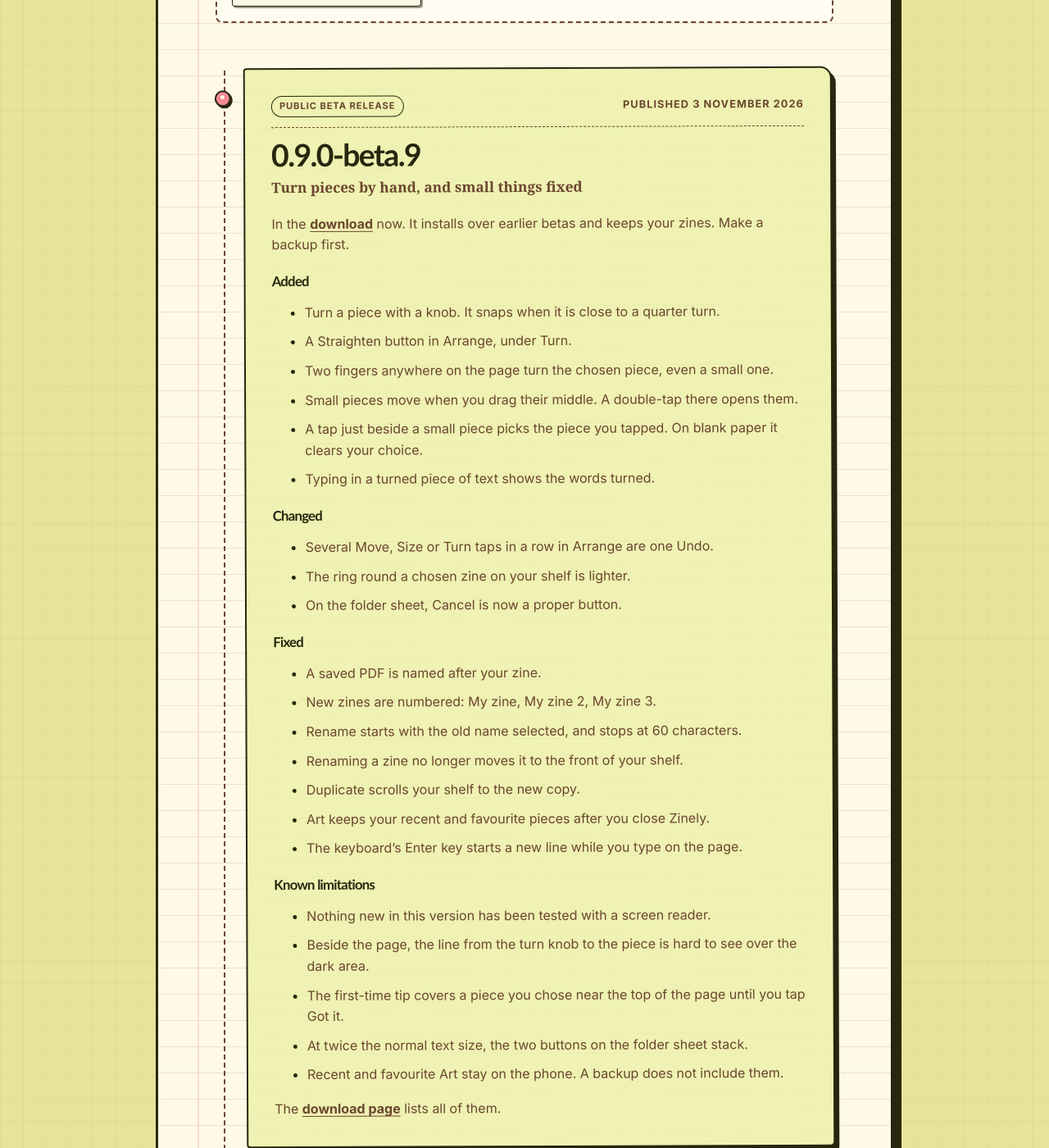
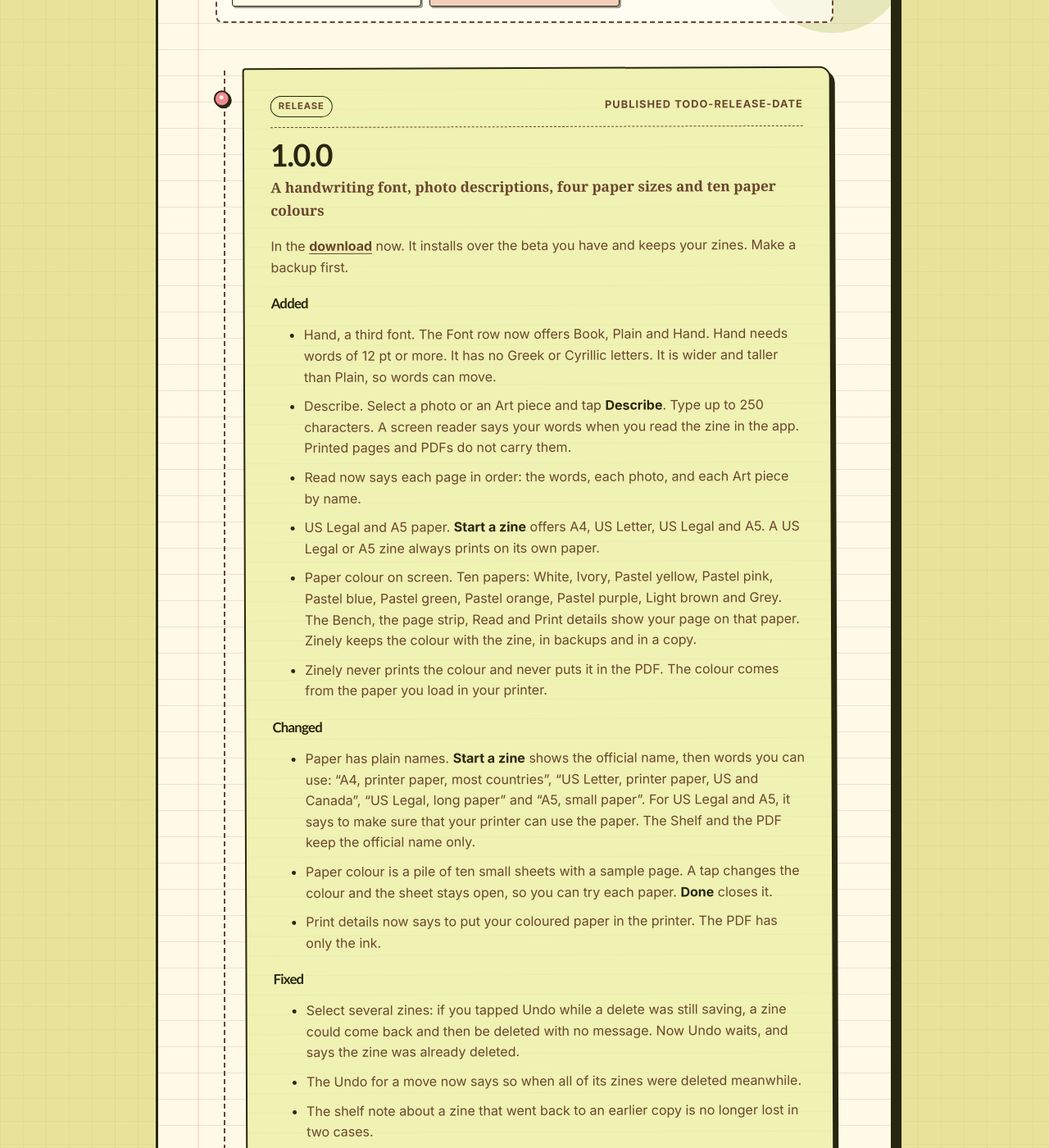
Before and after one commit to aritr-codes/zinely-android, a Jekyll site: the page website/changelog/index.html, which Jekyll copies as it is, in a window 1280 px wide and 1400 px high, scrolled down 1125 px. Shown: the whole window at 82% size. Built offline with Jekyll 4.4.1, drawn with Linux system fonts in a browser that asks for light colours; some of the changed text lies outside the part shown.

Commit message:
site: Zinely 1.0.0 download, changelog and roadmap (release facts still placeholders)
Co-Authored-By: Claude Sonnet 5.5 <noreply@anthropic.com>

```diff
--- a/website/changelog/index.html
+++ b/website/changelog/index.html
@@ -37,12 +37,13 @@
       <section class="journal-status" aria-labelledby="status-title">
         <h2 id="status-title">Where things stand</h2>
         <dl>
-          <div><dt>In the download</dt><dd><a href="../download/">0.9.0-beta.9</a>. Public beta. Released 3 November 2026.</dd></div>
+          <div><dt>In the download</dt><dd><a href="../download/">1.0.0</a>. Released TODO-RELEASE-DATE.</dd></div>
           <div><dt>Coming up</dt><dd>See <a href="../roadmap/">what’s next</a>.</dd></div>
         </dl>
       </section>
 
       <nav class="journal-index" aria-label="Jump to an update">
+        <a href="#v1-0-0"><span>Release</span><strong>1.0.0</strong></a>
         <a href="#beta-9"><span>Public beta</span><strong>beta.9</strong></a>
         <a href="#beta-8"><span>Public beta</span><strong>beta.8</strong></a>
         <a href="#beta-7"><span>Public beta</span><strong>beta.7</strong></a>
@@ -63,6 +64,51 @@
 
       <div class="journal-timeline">
 
+      <section class="release-entry journal-entry public-release" id="v1-0-0">
+        <span class="journal-pin" aria-hidden="true"></span>
+        <header class="release-heading">
+          <p class="release-channel">Release</p>
+          <p class="release-date">Published <time datetime="TODO-RELEASE-DATE">TODO-RELEASE-DATE</time></p>
+        </header>
+        <h2>1.0.0</h2>
+        <p class="release-theme">A handwriting font, photo descriptions, four paper sizes and ten paper colours</p>
+        <p>In the <a href="../download/">download</a> now. It installs over the beta you have and keeps your zines. Make a backup first.</p>
+        <h3>Added</h3>
+        <ul>
+          <li>Hand, a third font. The Font row now offers Book, Plain and Hand. Hand needs words of 12 pt or more. It has no Greek or Cyrillic letters. It is wider and taller than Plain, so words can move.</li>
+          <li>Describe. Select a photo or an Art piece and tap <strong>Describe</strong>. Type up to 250 characters. A screen reader says your words when you read the zine in the app. Printed pages and PDFs do not carry them.</li>
+          <li>Read now says each page in order: the words, each photo, and each Art piece by name.</li>
+          <li>US Legal and A5 paper. <strong>Start a zine</strong> offers A4, US Letter, US Legal and A5. A US Legal or A5 zine always prints on its own paper.</li>
+          <li>Paper colour on screen. Ten papers: White, Ivory, Pastel yellow, Pastel pink, Pastel blue, Pastel green, Pastel orange, Pastel purple, Light brown and Grey. The Bench, the page strip, Read and Print details show your page on that paper. Zinely keeps the colour with the zine, in backups and in a copy.</li>
+          <li>Zinely never prints the colour and never puts it in the PDF. The colour comes from the paper you load in your printer.</li>
+        </ul>
+        <h3>Changed</h3>
+        <ul>
+          <li>Paper has plain names. <strong>Start a zine</strong> shows the official name, then words you can use: “A4, printer paper, most countries”, “US Letter, printer paper, US and Canada”, “US Legal, long paper” and “A5, small paper”. For US Legal and A5, it says to make sure that your printer can use the paper. The Shelf and the PDF keep the official name only.</li>
+          <li>Paper colour is a pile of ten small sheets with a sample page. A tap changes the colour and the sheet stays open, so you can try each paper. <strong>Done</strong> closes it.</li>
+          <li>Print details now says to put your coloured paper in the printer. The PDF has only the ink.</li>
+        </ul>
+        <h3>Fixed</h3>
+        <ul>
+          <li>Select several zines: if you tapped Undo while a delete was still saving, a zine could come back and then be deleted with no message. Now Undo waits, and says the zine was already deleted.</li>
+          <li>The Undo for a move now says so when all of its zines were deleted meanwhile.</li>
+          <li>The shelf note about a zine that went back to an earlier copy is no longer lost in two cases.</li>
+          <li>A zine no longer opens with an invisible empty text box in it.</li>
+          <li>At large text on a small phone, the first-time tip no longer covers the piece it is about or gets cut off.</li>
+          <li>On Android 7 to 9 with a screen reader, an Undo bar no longer stays up forever.</li>
+          <li>The Proof screen buttons, such as Save PDF and Share, now say they are buttons to a screen reader.</li>
+        </ul>
+        <h3>Known limitations</h3>
+        <ul>
+          <li>The paper colour sheet does not close with a swipe down. Use Done, Back or a tap outside it.</li>
+          <li>A backup with a described photo or Art piece, or with a US Legal or A5 zine, restores only in Zinely 1.0.0 or newer. An older Zinely restores nothing from it. Older versions do not keep a zine’s paper colour.</li>
+          <li>A zine made with Hand shows in a plainer font in an older Zinely. Your words and your choice are kept.</li>
+          <li>We have not tested Describe, what Read now says, or the new paper features with a screen reader.</li>
+          <li>We have not printed a page on coloured paper and checked it.</li>
+        </ul>
+        <p>The <a href="../download/#known-limits">download page</a> lists all of them.</p>
+      </section>
+
       <section class="release-entry journal-entry public-release" id="beta-9">
         <span class="journal-pin" aria-hidden="true"></span>
         <header class="release-heading">
@@ -71,7 +117,7 @@
         </header>
         <h2>0.9.0-beta.9</h2>
         <p class="release-theme">Turn pieces by hand, and small things fixed</p>
-        <p>In the <a href="../download/">download</a> now. It installs over earlier betas and keeps your zines. Make a backup first.</p>
+        <p>Earlier public beta. It installs over earlier betas and keeps your zines.</p>
         <h3>Added</h3>
         <ul>
           <li>Turn a piece with a knob. It snaps when it is close to a quarter turn.</li>
@@ -116,7 +162,7 @@
         </header>
         <h2>0.9.0-beta.8</h2>
         <p class="release-theme">Select several, mix inks, new Art</p>
-        <p>In the <a href="../download/">download</a> now. It installs over earlier betas and keeps your zines. Make a backup first.</p>
+        <p>Earlier public beta. It installs over earlier betas and keeps your zines.</p>
         <h3>Added</h3>
         <ul>
           <li>Select several zines to move or delete. One Undo puts them all back.</li>
```
Also changed, not shown: tools/check-public-copy.cjs (+7 -7 lines), website/download/index.html (+24 -22 lines), website/index.html (+18 -18 lines), website/roadmap/index.html (+13 -11 lines).
